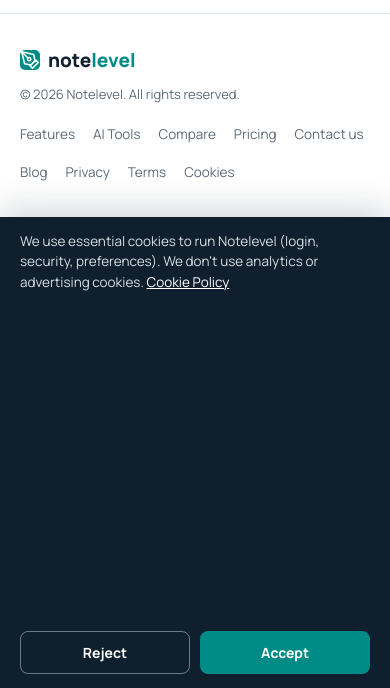
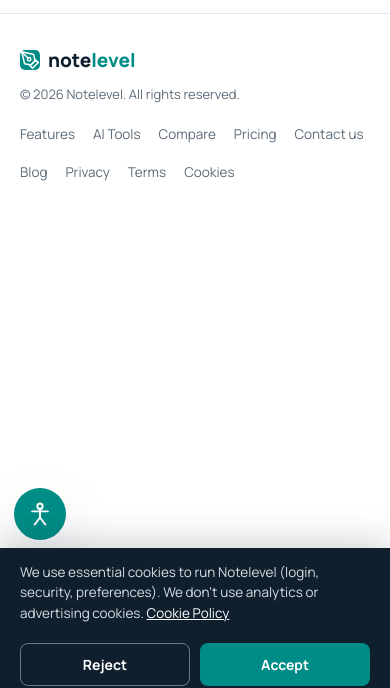
Before and after one commit to danieliancu/notelevel, a Laravel app: template resources/views/blog/show.blade.php in a window 390 px wide. Shown: the part 156-844 px from the top of the page. Run offline with Laravel 12, Linux system fonts and the light colour scheme; the template is opened without the code that fills it, so the values that code supplies are empty; style sheets or scripts are compiled from the project's sources; some libraries are stand-ins or nearby versions.

Commit message:
Give the mobile cookie bar a fixed height and prevent wrapping
Co-Authored-By: Claude Sonnet 5 <noreply@anthropic.com>

```diff
--- a/resources/css/marketing.css
+++ b/resources/css/marketing.css
@@ -1358,7 +1358,7 @@ html.a11y-reduce-motion *::after {
 body.has-cookie-bar .a11y-widget { bottom: 100px; }
 
 @media (max-width: 600px) {
-  .cookie-bar-inner { padding: 14px var(--pad-mobile); flex-direction: column; align-items: stretch; }
+  .cookie-bar-inner { padding: 14px var(--pad-mobile); flex-direction: column; flex-wrap: nowrap; align-items: stretch; height: 140px; }
   .cookie-bar-actions { justify-content: stretch; }
   .cookie-bar-btn { flex: 1; text-align: center; }
   body.has-cookie-bar .a11y-widget { bottom: 148px; }
```
